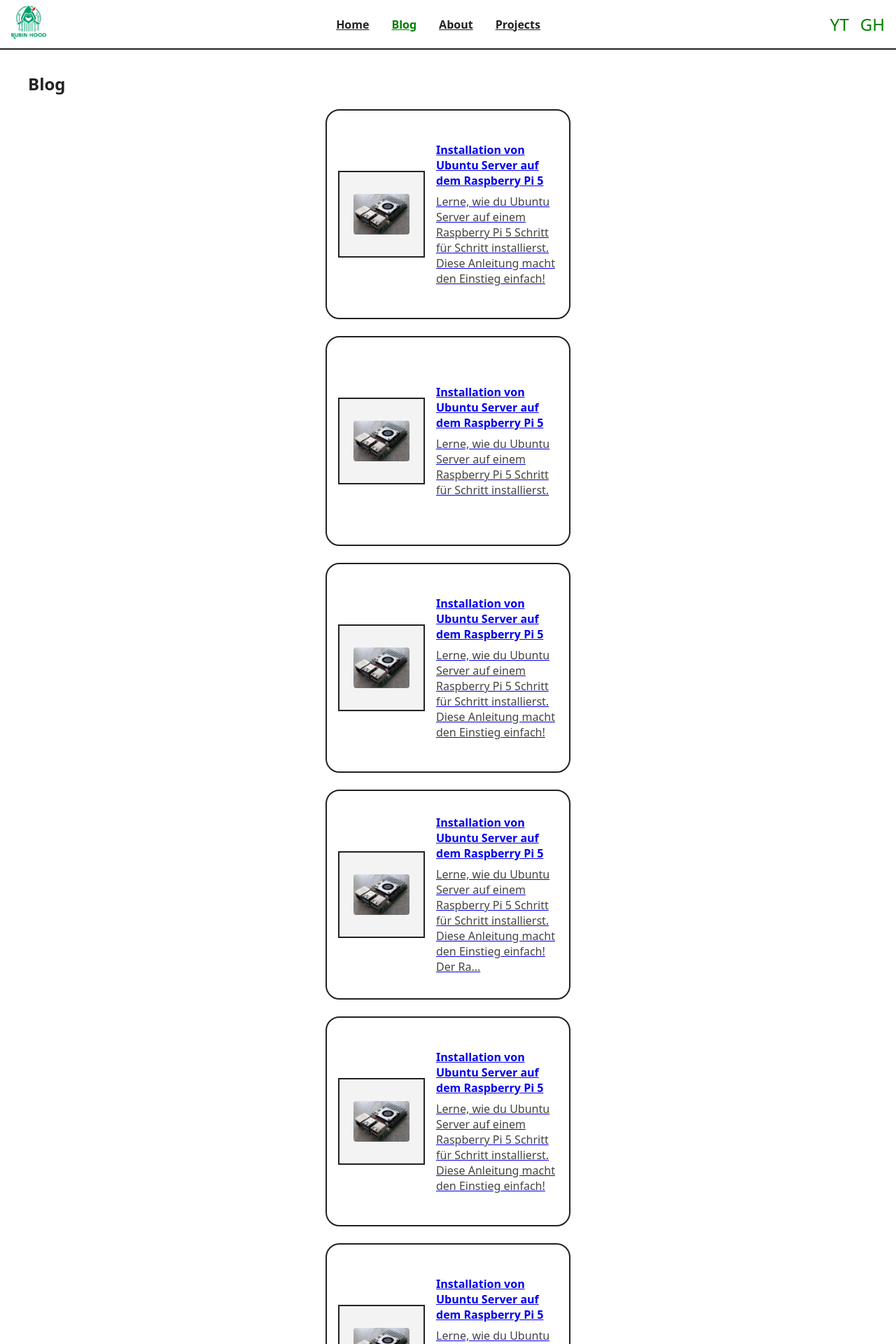
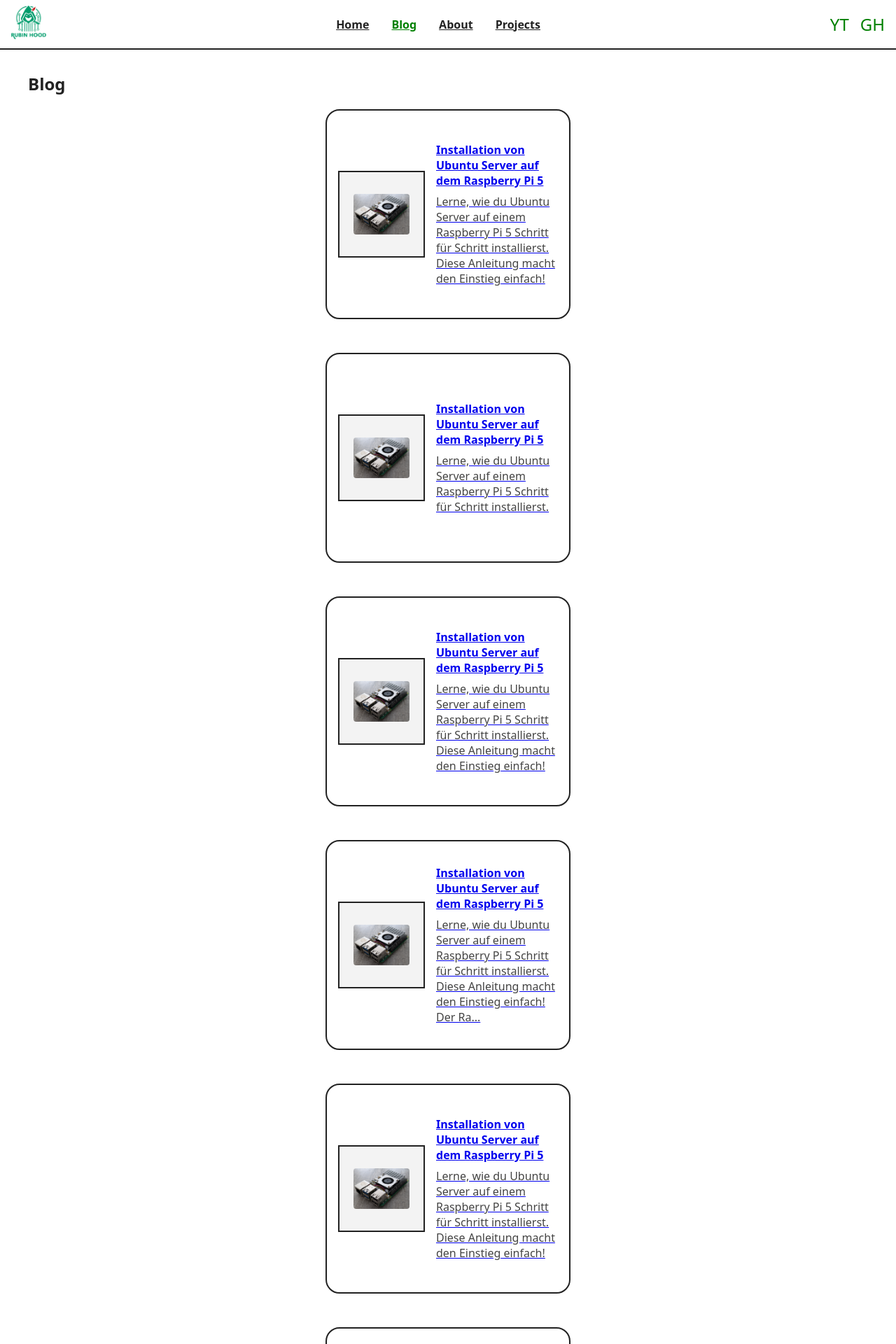
Before and after one commit to rubin-hood/rubinhood-blog, a Jekyll site: the page built from blog.md, in a window 1280 px wide. Shown: the top 1920 px of the page at 70% size. Built offline with Jekyll 4.4.1, drawn with Linux system fonts in a browser that asks for light colours.

Commit message:
Update style.css

```diff
--- a/assets/css/style.css
+++ b/assets/css/style.css
@@ -87,10 +87,6 @@ main {
   margin-bottom: 2rem;               /* Abstand nach unten */
   /* flex-wrap: wrap;                   /* Umbruch bei kleinen Bildschirmen */
   justify-content: center;  /* Karten in der Mitte */
-}
-
-.blog-grid.blog-grid-single {
-  gap: 0.5rem !important;
 }
 
 /* Blog-Seite: Karten untereinander als EIN SPALTE */
```
